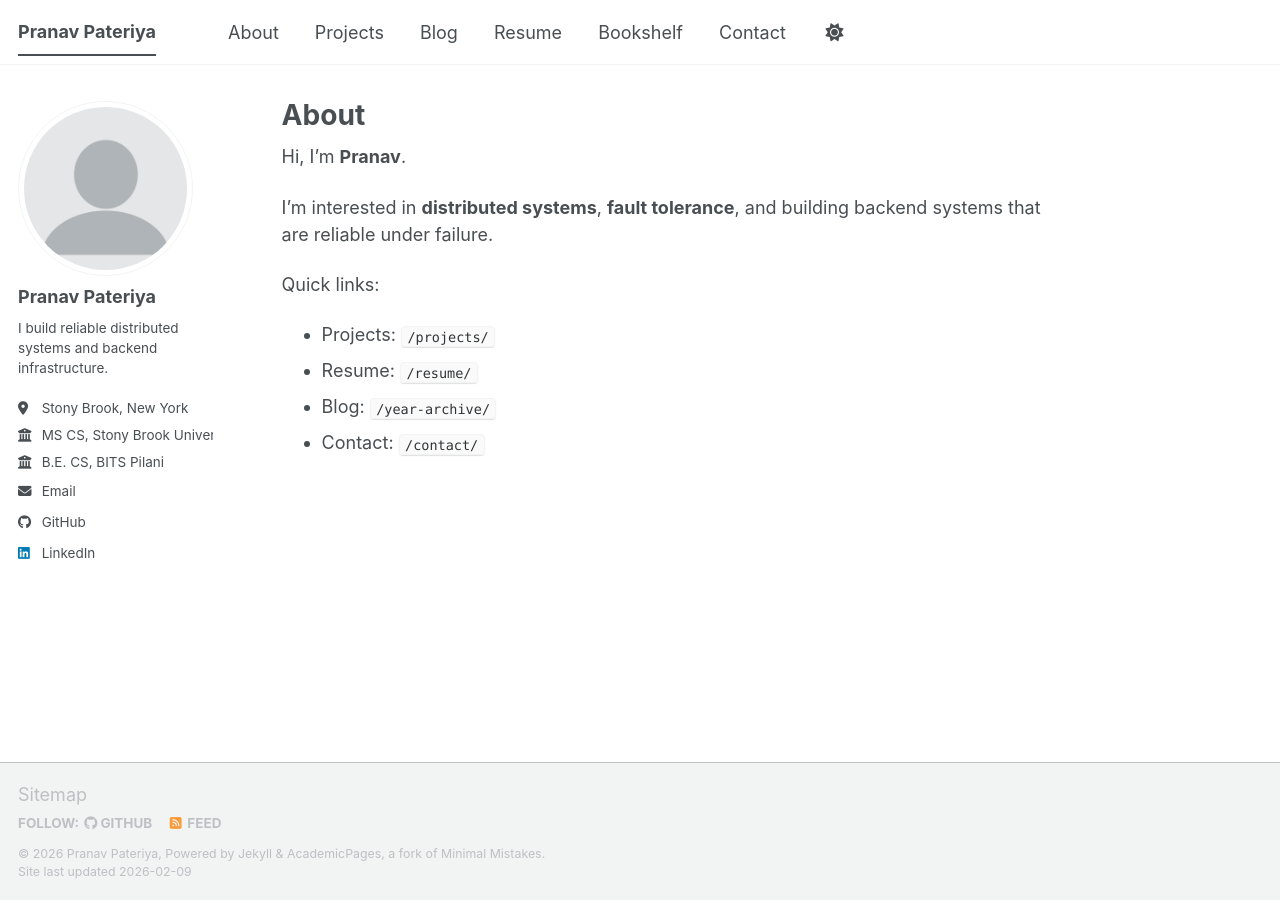
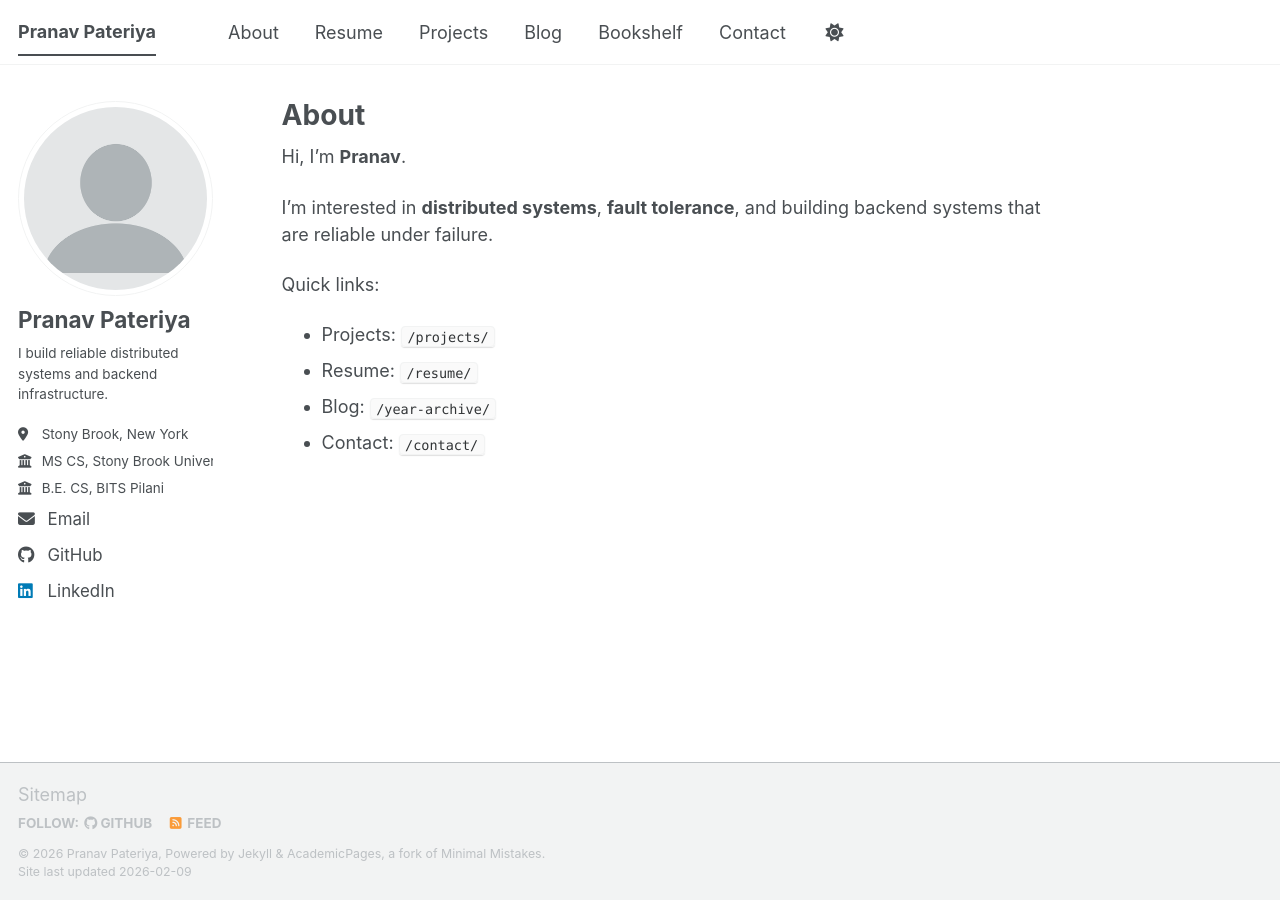
Before and after one commit to pranavp2005/pranavp2005.github.io, a Jekyll site: the page built from _pages/about.md, in a window 1280 px wide. Built offline with Jekyll 4.4.1, drawn with Linux system fonts in a browser that asks for light colours; a script bundle is joined from its source files by our own code; library files that are not in the unit come from our copies.

Commit message:
reorder nav bar and increase the size of side panel

```diff
--- a/_data/navigation.yml
+++ b/_data/navigation.yml
@@ -5,14 +5,14 @@
   - title: "About"
     url: /
 
+  - title: "Resume"
+    url: /resume/
+
   - title: "Projects"
     url: /projects/
 
   - title: "Blog"
     url: /year-archive/
-
-  - title: "Resume"
-    url: /resume/
 
   - title: "Bookshelf"
     url: /bookshelf/
--- a/_sass/layout/_sidebar.scss
+++ b/_sass/layout/_sidebar.scss
@@ -154,7 +154,7 @@
   }
 
   img {
-    max-width: 175px;
+    max-width: 230px;
     border-radius: 50%;
 
     @include breakpoint($large) {
@@ -189,7 +189,7 @@
 }
 .sidebar .author__name {
   font-family: $sans-serif;
-  font-size: $type-size-5;
+  font-size: $type-size-4;
 }
 
 .sidebar .author__desktop {
@@ -314,7 +314,7 @@
     padding-top: 2px;
     padding-bottom: 2px;
     color: inherit;
-    font-size: $type-size-5;
+    font-size: $type-size-4;
     text-decoration: none;
 
     &:hover {
```
